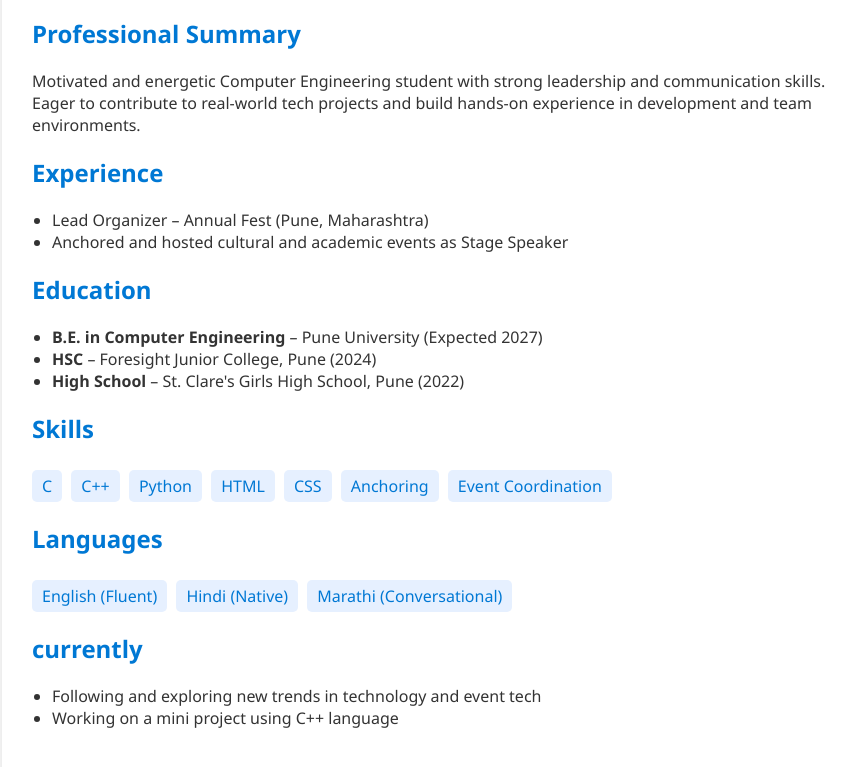
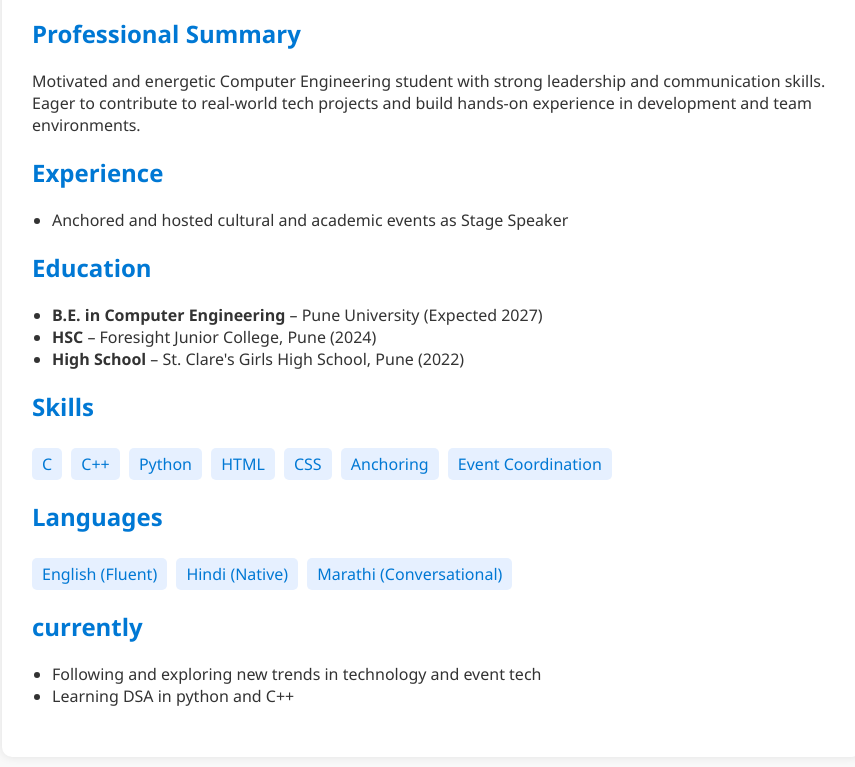
Before and after one commit to Tehrim-16/portfolio.github.io, a plain HTML site: page index.html in a window 1280 px wide. Shown: the part 213-980 px from the top of the page, without its empty margins (208-1063 px from the left). Drawn offline with Linux system fonts and the light colour scheme.

Commit message:
Update index.html

```diff
--- a/index.html
+++ b/index.html
@@ -64,7 +64,6 @@
     <div class="section">
       <h2>Experience</h2>
       <ul>
-        <li>Lead Organizer – Annual Fest (Pune, Maharashtra)</li>
         <li>Anchored and hosted cultural and academic events as Stage Speaker</li>
       </ul>
     </div>
@@ -100,7 +99,7 @@
       <h2>currently</h2>
       <ul>
         <li>Following and exploring new trends in technology and event tech</li>
-        <li> Working on a mini project using C++ language</li>
+        <li>Learning DSA in python and C++</li>
       </ul>
     </div>
   </div>
```
